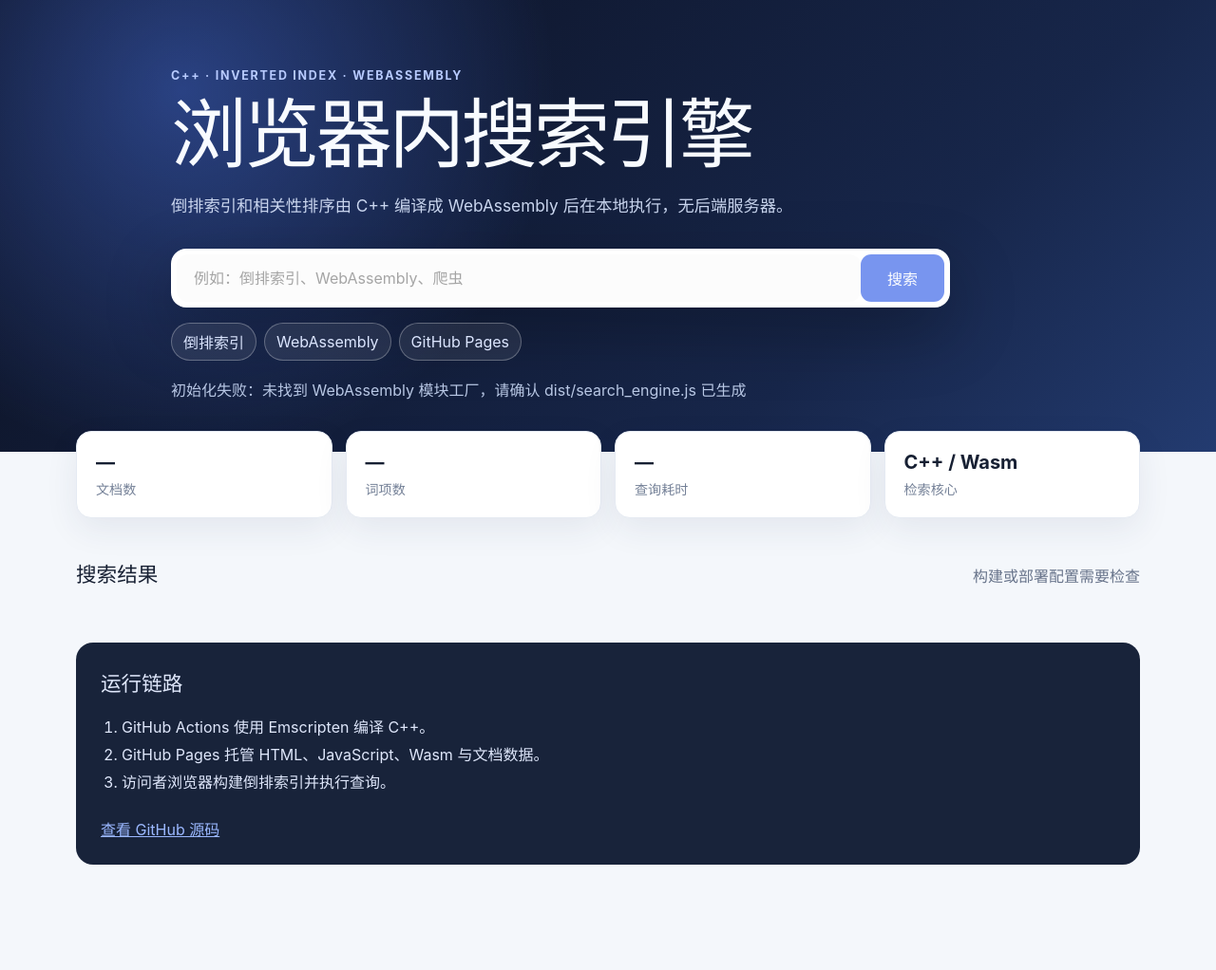
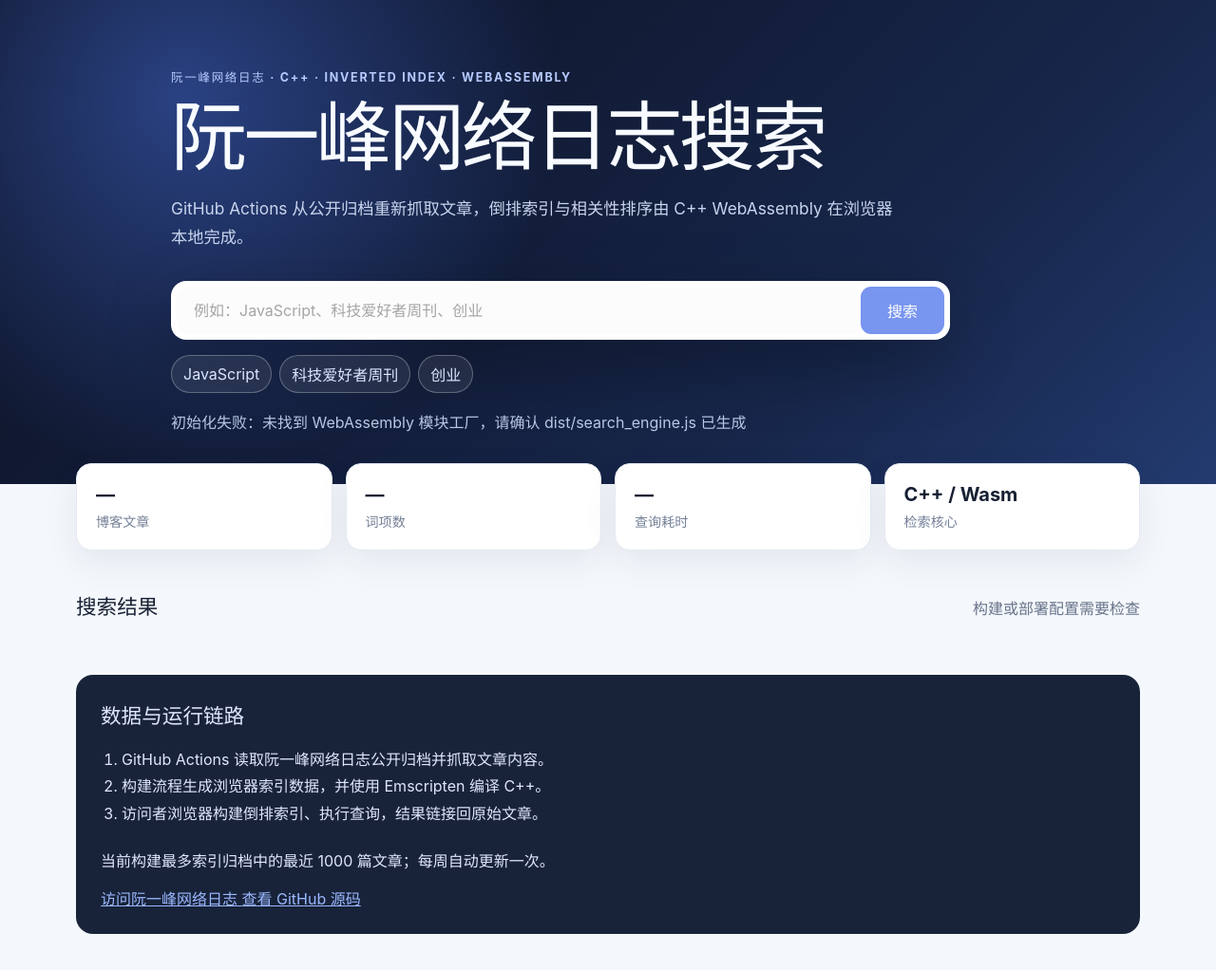
Before and after one commit to ahhhhwei/search-engine, a plain HTML site: page web/index.html in a window 1280 px wide. Shown: the whole page at 95% size. Before the commit the page ends 981 px from the top, so only its background shows below. Drawn offline with Linux system fonts and the light colour scheme; a script that the page names is missing.

Commit message:
fix: restore Ruan Yifeng blog search identity

```diff
--- a/web/index.html
+++ b/web/index.html
@@ -3,37 +3,37 @@
 <head>
   <meta charset="utf-8">
   <meta name="viewport" content="width=device-width, initial-scale=1">
-  <meta name="description" content="完全运行在浏览器中的 C++ WebAssembly 站内搜索引擎">
-  <title>C++ WebAssembly 搜索引擎</title>
+  <meta name="description" content="使用 C++ WebAssembly 在浏览器中搜索阮一峰网络日志">
+  <title>阮一峰网络日志搜索</title>
   <link rel="stylesheet" href="./style.css">
 </head>
 <body>
   <header class="hero">
     <div class="hero__inner">
-      <p class="eyebrow">C++ · Inverted Index · WebAssembly</p>
-      <h1>浏览器内搜索引擎</h1>
-      <p class="subtitle">倒排索引和相关性排序由 C++ 编译成 WebAssembly 后在本地执行，无后端服务器。</p>
+      <p class="eyebrow">阮一峰网络日志 · C++ · Inverted Index · WebAssembly</p>
+      <h1>阮一峰网络日志搜索</h1>
+      <p class="subtitle">GitHub Actions 从公开归档重新抓取文章，倒排索引与相关性排序由 C++ WebAssembly 在浏览器本地完成。</p>
 
       <form id="search-form" class="search-box" role="search">
-        <label class="sr-only" for="query">搜索关键词</label>
+        <label class="sr-only" for="query">搜索阮一峰网络日志</label>
         <input id="query" name="query" type="search" autocomplete="off"
-               placeholder="例如：倒排索引、WebAssembly、爬虫" disabled>
+               placeholder="例如：JavaScript、科技爱好者周刊、创业" disabled>
         <button id="search-button" type="submit" disabled>搜索</button>
       </form>
 
       <div class="quick-queries" aria-label="示例查询">
-        <button type="button" data-query="倒排索引">倒排索引</button>
-        <button type="button" data-query="WebAssembly">WebAssembly</button>
-        <button type="button" data-query="GitHub Pages">GitHub Pages</button>
+        <button type="button" data-query="JavaScript">JavaScript</button>
+        <button type="button" data-query="科技爱好者周刊">科技爱好者周刊</button>
+        <button type="button" data-query="创业">创业</button>
       </div>
 
-      <p id="status" class="status" aria-live="polite">正在加载 WebAssembly 与索引数据……</p>
+      <p id="status" class="status" aria-live="polite">正在加载 WebAssembly 与阮一峰博客索引……</p>
     </div>
   </header>
 
   <main class="layout">
     <section class="metrics" aria-label="索引统计">
-      <article><strong id="document-count">—</strong><span>文档数</span></article>
+      <article><strong id="document-count">—</strong><span>博客文章</span></article>
       <article><strong id="term-count">—</strong><span>词项数</span></article>
       <article><strong id="elapsed-time">—</strong><span>查询耗时</span></article>
       <article><strong>C++ / Wasm</strong><span>检索核心</span></article>
@@ -48,12 +48,16 @@
     </section>
 
     <aside class="architecture">
-      <h2>运行链路</h2>
+      <h2>数据与运行链路</h2>
       <ol>
-        <li>GitHub Actions 使用 Emscripten 编译 C++。</li>
-        <li>GitHub Pages 托管 HTML、JavaScript、Wasm 与文档数据。</li>
-        <li>访问者浏览器构建倒排索引并执行查询。</li>
+        <li>GitHub Actions 读取阮一峰网络日志公开归档并抓取文章内容。</li>
+        <li>构建流程生成浏览器索引数据，并使用 Emscripten 编译 C++。</li>
+        <li>访问者浏览器构建倒排索引、执行查询，结果链接回原始文章。</li>
       </ol>
+      <p>当前构建最多索引归档中的最近 1000 篇文章；每周自动更新一次。</p>
+      <a href="https://www.ruanyifeng.com/blog/" target="_blank" rel="noopener noreferrer">
+        访问阮一峰网络日志
+      </a>
       <a href="https://github.com/ahhhhwei/search-engine" target="_blank" rel="noopener noreferrer">
         查看 GitHub 源码
       </a>
```
